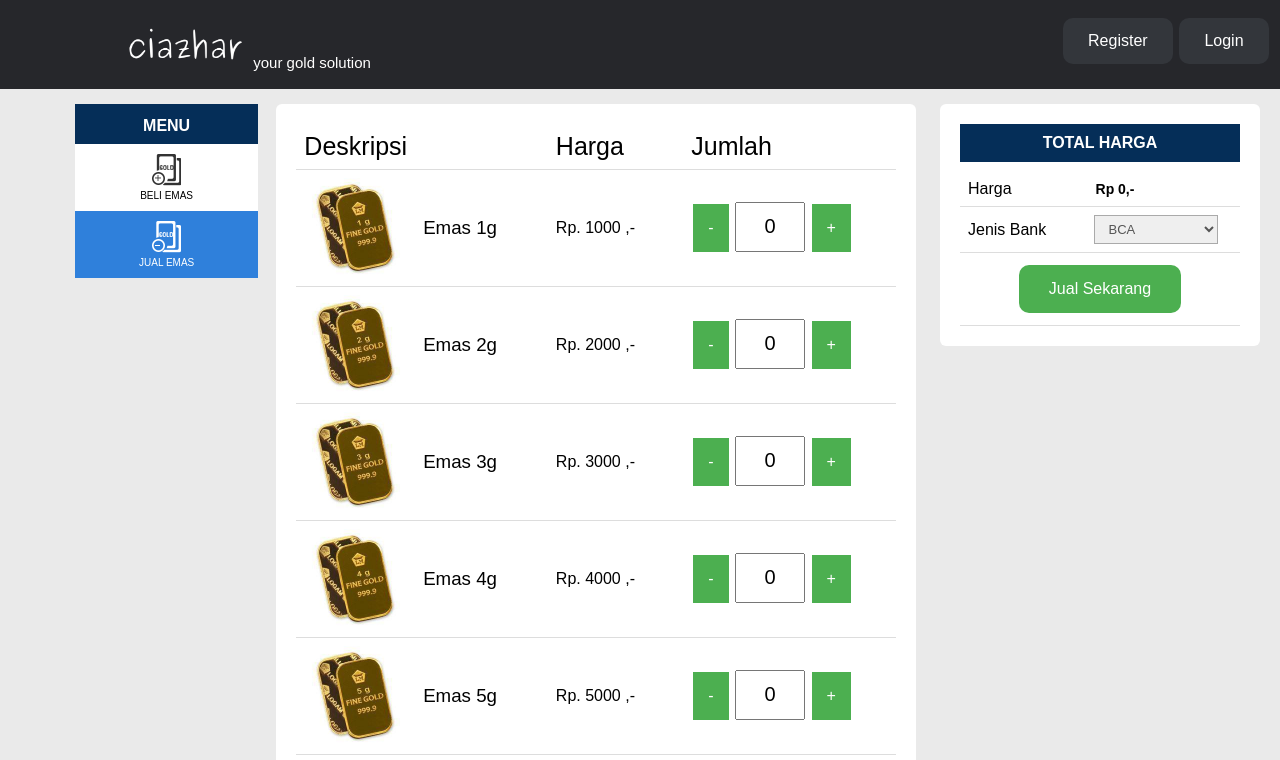
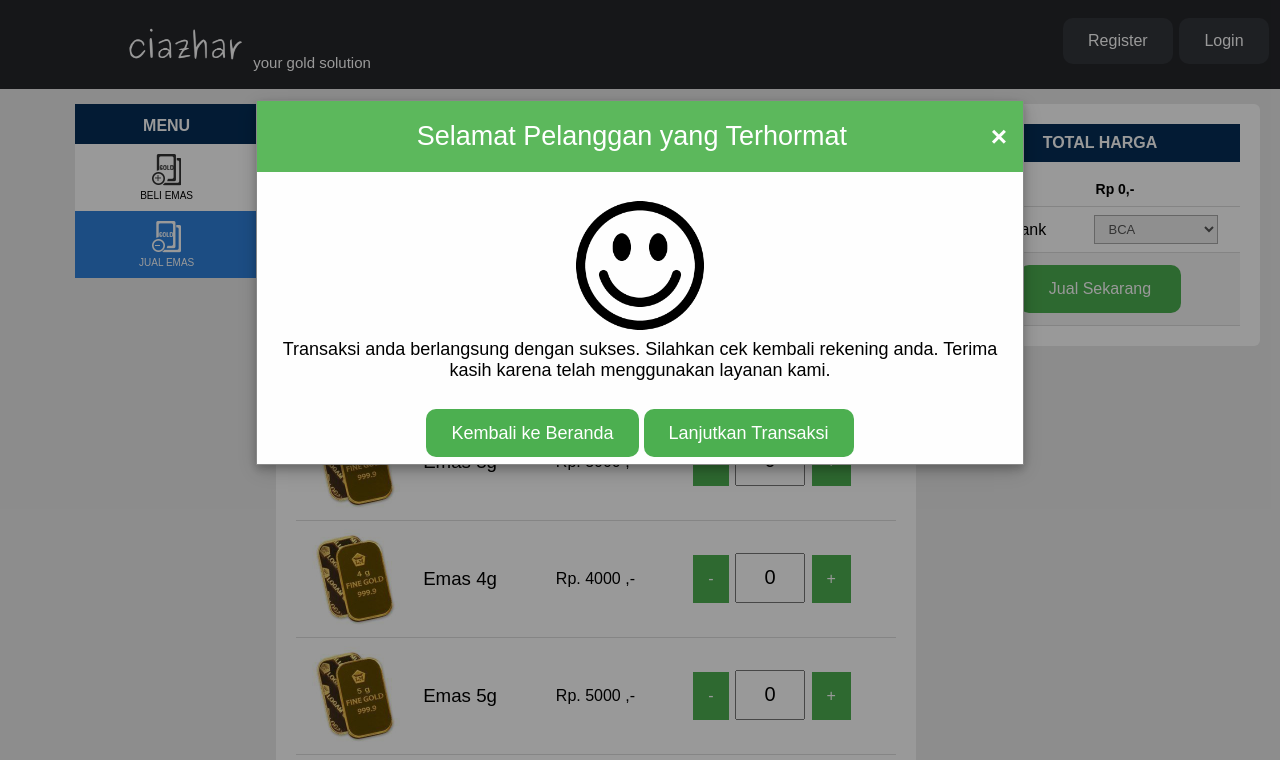
Before and after one commit to ciazhar/angular-gold-store, a plain HTML site: page file_coding/sell.html in a window 1280 px wide. Both pictures are taken after a click on the button "Jual Sekarang". Shown: the top 760 px of the page. Drawn offline with nearby package versions, Linux system fonts and the light colour scheme.

Commit message:
add modal in button sell

```diff
--- a/file_coding/sell.html
+++ b/file_coding/sell.html
@@ -94,7 +94,23 @@
                         </tr>
                         <tr>
                             <td colspan="2">
-                                <center><input type="button" class="cart-purchase" value="Jual Sekarang"></center>
+                                <center><input type="button" id="button-purchase" class="cart-purchase" value="Jual Sekarang"></center>
+                                <!-- The Modal -->
+                                <div id="modal-purchase" class="modal">
+                                    <!-- Modal content -->
+                                    <div class="modal-content">
+                                        <div class="modal-header">
+                                            <span class="close">&times;</span>
+                                            <h2>Selamat Pelanggan yang Terhormat</h2>
+                                        </div>
+                                        <div class="modal-body">
+                                            <img src="../file_image/smile.png" alt="" width="20%">
+                                            <p>Transaksi anda berlangsung dengan sukses. Silahkan cek kembali rekening anda. Terima kasih karena telah menggunakan layanan kami.</p><br><br>
+                                            <a href="index.html" class="modal-button">Kembali ke Beranda</a>
+                                            <a href="sell.html" class="modal-button">Lanjutkan Transaksi</a>
+                                        </div>
+                                    </div>
+                                </div>
                             </td>
                         </tr>
                     </table>
@@ -130,5 +146,6 @@
 
         <script src="https://ajax.googleapis.com/ajax/libs/angularjs/1.6.6/angular.min.js"></script>
         <script src="../file_js/script.js"></script>
+        <script src="../file_js/modal.js"></script>
     </body>
 </html>
```
Also changed, not shown: file_coding/buy.html (+0 -1 lines).
